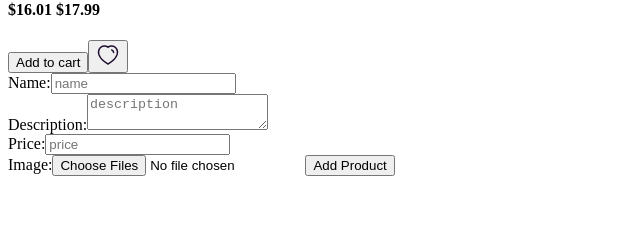
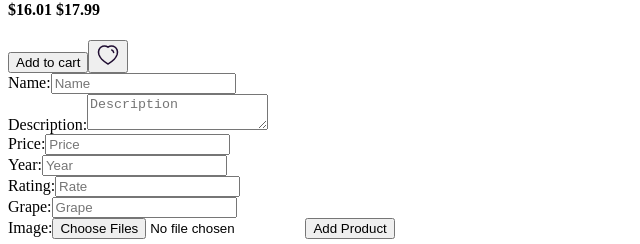
Before and after one commit to yulianacastrodiaz/E-commerce-wines, a Next.js app in the folder client/: page / in a window 1280 px wide. Shown: the part 3275-3519 px from the top of the page, without its empty margins (0-640 px from the left). Before the commit the page ends 3459 px from the top, so only its background shows below. Built offline with nearby package versions, Linux system fonts and the light colour scheme.

Commit message:
additional fields for the form component

```diff
--- a/client/components/Creation/index.js
+++ b/client/components/Creation/index.js
@@ -11,21 +11,42 @@ const Creation = () => {
                     <label className="label">
                         <span className="label-text">Name:</span>
                     </label>
-                    <input type="text" placeholder="name" className="input input-bordered"/>
+                    <input type="text" placeholder="Name" className="input input-bordered"/>
                 </div>
 
                 <div className="form-control">
                     <label className="label">
                         <span className="label-text">Description:</span>
                     </label>
-                    <textarea type="textarea" placeholder="description" className="input input-bordered"/>
+                    <textarea type="textarea" placeholder="Description" className="input input-bordered"/>
                 </div>
 
                 <div className="form-control">
                     <label className="label">
                         <span className="label-text">Price:</span>
                     </label>
-                    <input type="number" placeholder="price" className="input input-bordered"/>
+                    <input type="number" placeholder="Price" className="input input-bordered"/>
+                </div>
+
+                <div className="form-control">
+                    <label className="label">
+                        <span className="label-text">Year:</span>
+                    </label>
+                    <input type="number" placeholder="Year" className="input input-bordered"/>
+                </div>
+
+                <div className="form-control">
+                    <label className="label">
+                        <span className="label-text">Rating:</span>
+                    </label>
+                    <input type="number" placeholder="Rate" className="input input-bordered"/>
+                </div>
+
+                <div className="form-control">
+                    <label className="label">
+                        <span className="label-text">Grape:</span>
+                    </label>
+                    <input type="text" placeholder="Grape" className="input input-bordered"/>
                 </div>
 
                 <label>
```
